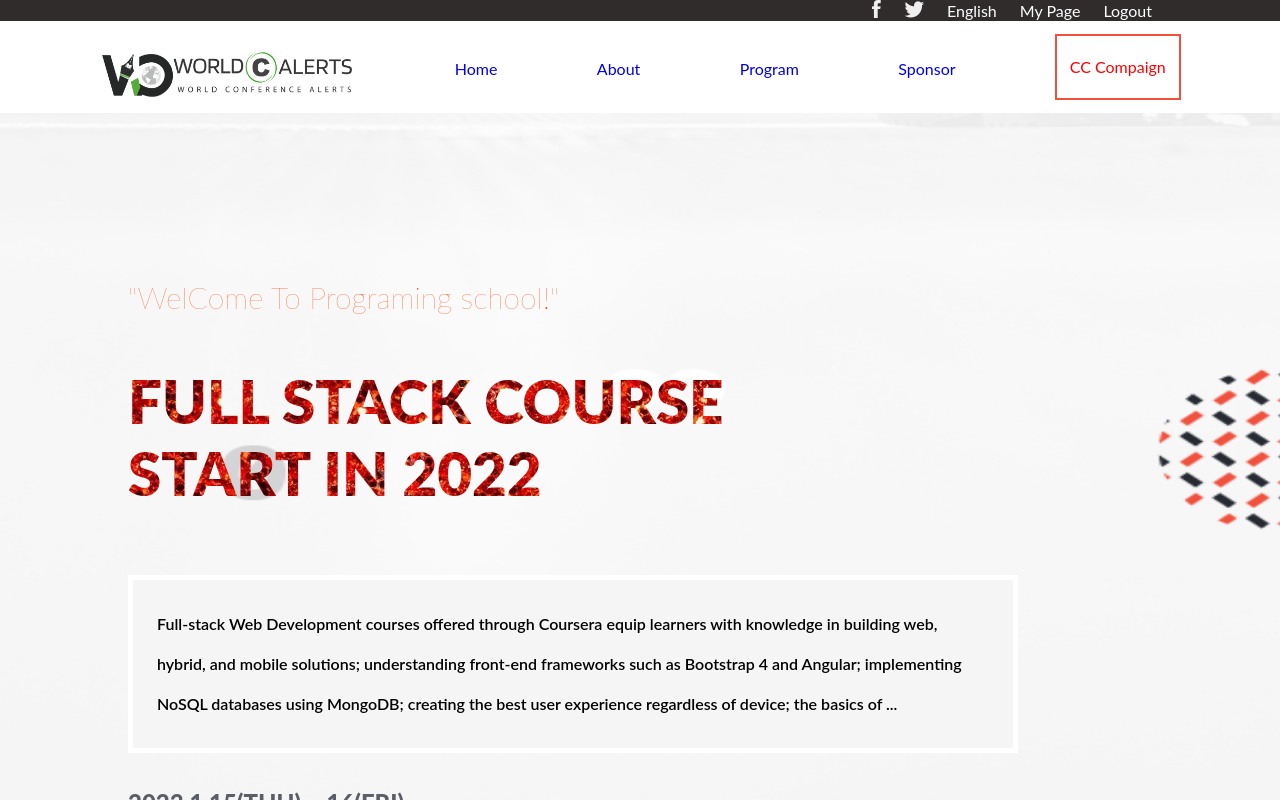
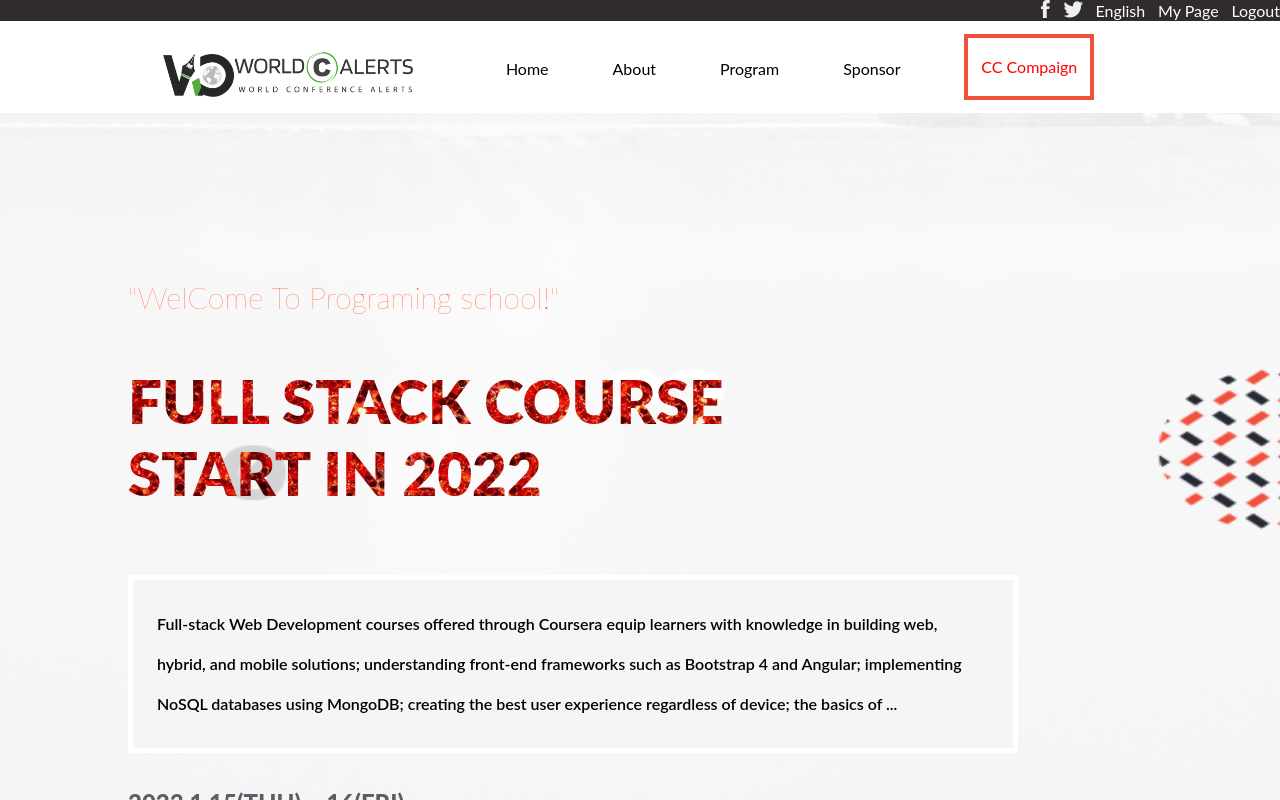
Before and after one commit to mohisa302/AI-conference, a website: page index.html in a window 1280 px wide. Drawn offline with Linux system fonts and the light colour scheme.

```diff
--- a/index.html
+++ b/index.html
@@ -35,7 +35,7 @@
               <img class="logo" src="./img/logo.png" alt="logo image"
             /></a>
           </li>
-          <li><a href="#" class="page1">Home</a></li>
+          <li class="header-text1"><a href="#" class="page1">Home</a></li>
           <li><a href="#" class="about-page">About</a></li>
           <li><a href="#program" id="home-page">Program</a></li>
           <li><a href="#partner" id="home-page">Sponsor</a></li>
--- a/style.css
+++ b/style.css
@@ -401,18 +401,28 @@
     background-color: white;
   }
 
+  li > a:hover,
+  a:link,
+  a:visited {
+    color: black;
+  }
+
+  .header-text1 > a:visited {
+    color: red;
+  }
+
   .logo {
     width: 20vw;
+    margin-left: -10%;
     margin-top: -3%;
   }
 
   .Des-header1 {
     display: flex;
-    column-gap: 2%;
+    column-gap: 1%;
     background-color: rgb(48, 44, 44);
     justify-content: flex-end;
     align-items: center;
-    padding-right: 10%;
   }
 
   .header1-text {
@@ -420,16 +430,18 @@
   }
 
   .Des-header2 {
+    column-gap: 5%;
     display: flex;
-    justify-content: space-evenly;
+    justify-content: center;
     padding-bottom: 1%;
     margin-top: -2%;
+    align-content: center;
   }
 
   .logo2 {
-    border: #ef513c 2px solid;
+    border: #ef513c 4px solid;
     color: red;
-    padding: 1%;
+    padding: 0 1% 0 1%;
     margin-top: -2%;
     display: flex;
     align-items: center;
```
